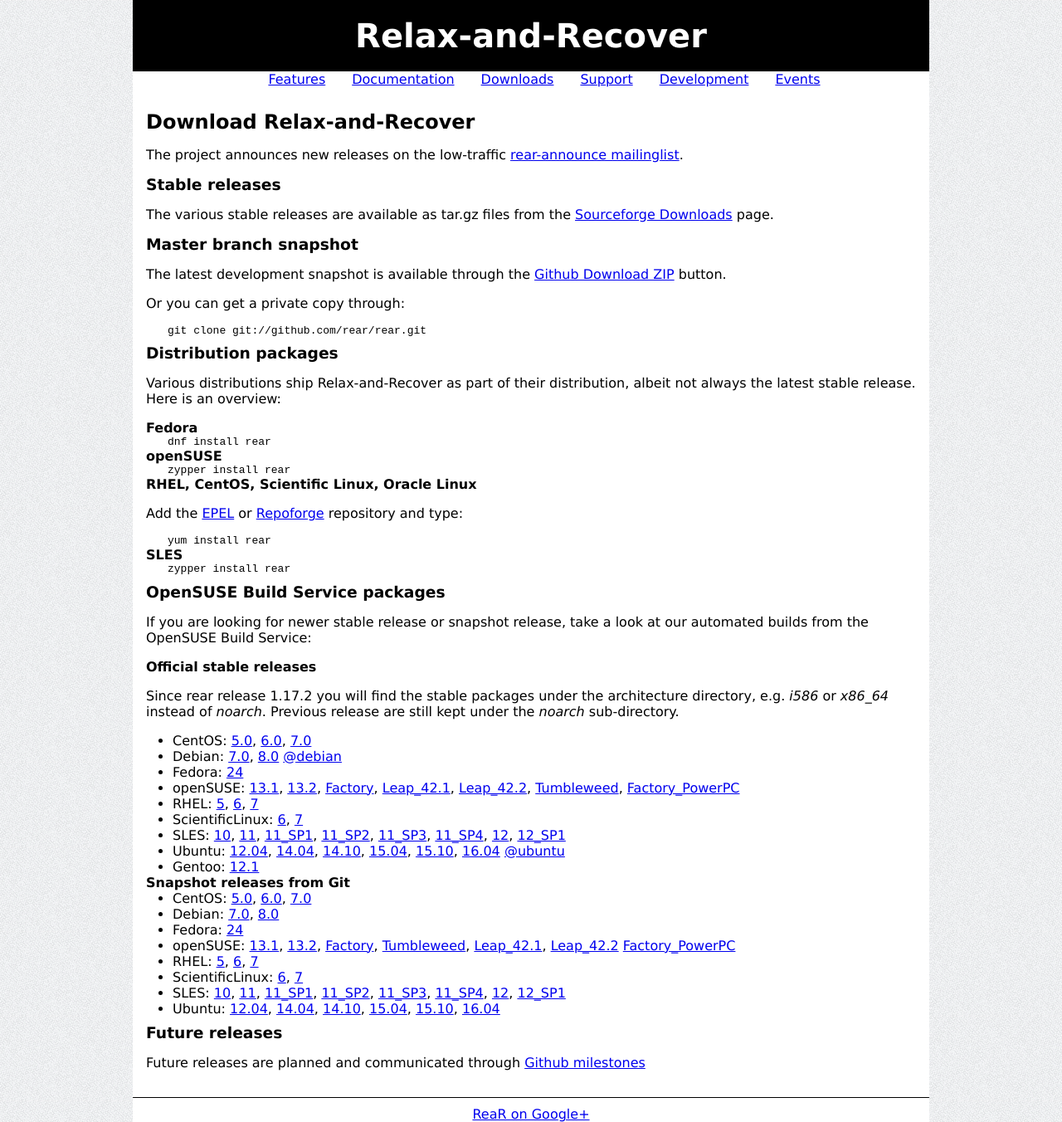
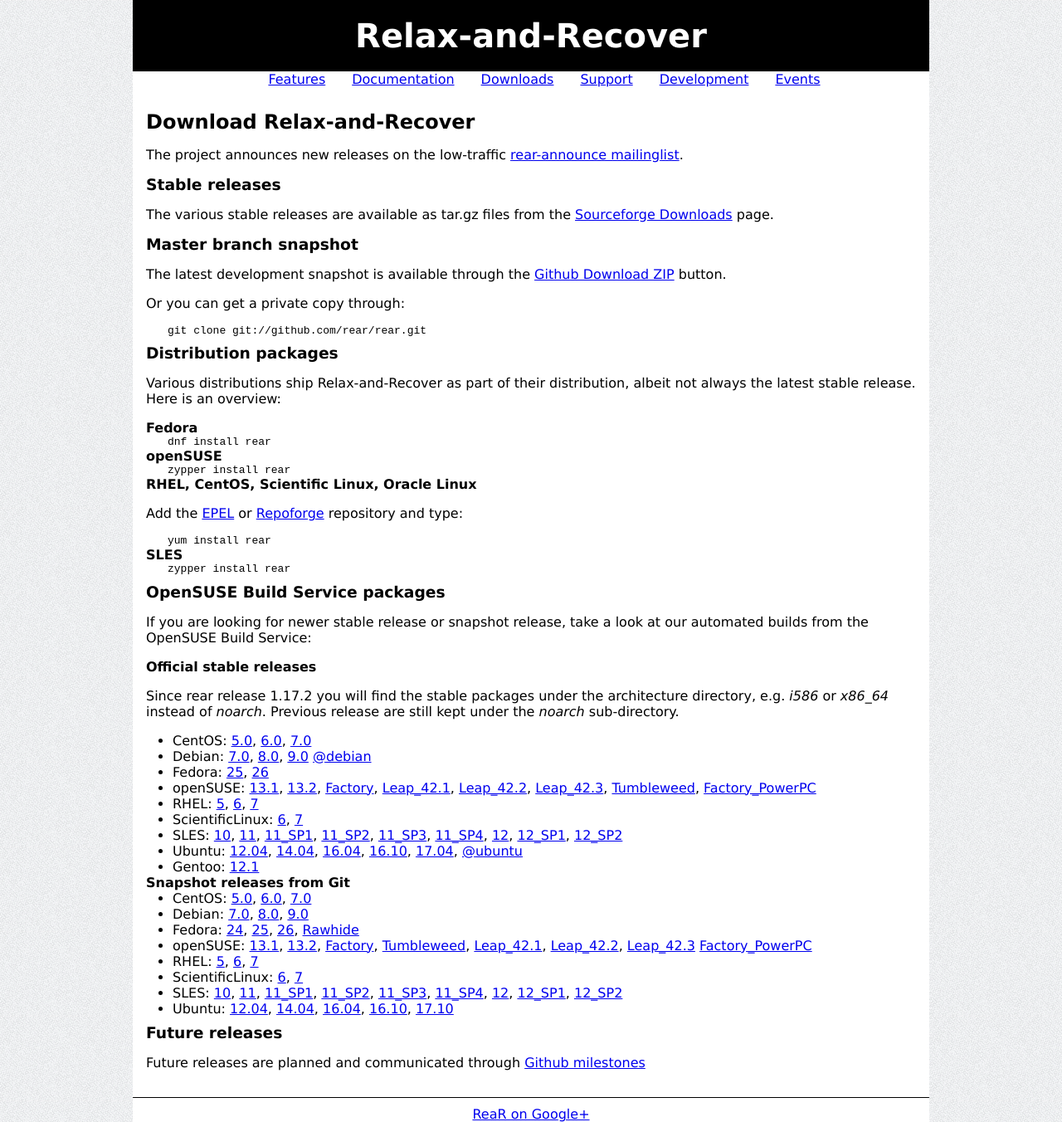
Before and after one commit to rear/rear.github.com, a Jekyll site: the page built from download/index.md, in a window 1280 px wide. Shown: the whole page at 83% size. Built offline with Jekyll 4.4.1, drawn with Linux system fonts in a browser that asks for light colours; comment, search, counter and statistics services are not loaded.

Commit message:
updated the download page

```diff
--- a/download/index.md
+++ b/download/index.md
@@ -57,16 +57,19 @@
     [7.0](http://download.opensuse.org/repositories/Archiving:/Backup:/Rear/CentOS_7/)
  * Debian:
     [7.0](http://download.opensuse.org/repositories/Archiving:/Backup:/Rear/Debian_7.0/),
-    [8.0](http://download.opensuse.org/repositories/Archiving:/Backup:/Rear/Debian_8.0/)
+    [8.0](http://download.opensuse.org/repositories/Archiving:/Backup:/Rear/Debian_8.0/),
+    [9.0](http://download.opensuse.org/repositories/Archiving:/Backup:/Rear/Debian_9.0/)
     [@debian](https://tracker.debian.org/pkg/rear)
  * Fedora:
-    [24](http://download.opensuse.org/repositories/Archiving:/Backup:/Rear/Fedora_24/)
+    [25](http://download.opensuse.org/repositories/Archiving:/Backup:/Rear/Fedora_25/),
+    [26](http://download.opensuse.org/repositories/Archiving:/Backup:/Rear/Fedora_26/)
  * openSUSE:
     [13.1](http://download.opensuse.org/repositories/Archiving:/Backup:/Rear/openSUSE_13.1/),
     [13.2](http://download.opensuse.org/repositories/Archiving:/Backup:/Rear/openSUSE_13.2/),
     [Factory](http://download.opensuse.org/repositories/Archiving:/Backup:/Rear/openSUSE_Factory/),
     [Leap_42.1](http://download.opensuse.org/repositories/Archiving:/Backup:/Rear/openSUSE_Leap_42.1/),
     [Leap_42.2](http://download.opensuse.org/repositories/Archiving:/Backup:/Rear/openSUSE_Leap_42.2/),
+    [Leap_42.3](http://download.opensuse.org/repositories/Archiving:/Backup:/Rear/openSUSE_Leap_42.3/),
     [Tumbleweed](http://download.opensuse.org/repositories/Archiving:/Backup:/Rear/openSUSE_Tumbleweed/),
     [Factory_PowerPC](http://download.opensuse.org/repositories/Archiving:/Backup:/Rear:/Snapshot/openSUSE_Factory_PowerPC/)
  * RHEL:
@@ -84,14 +87,14 @@
     [11_SP3](http://download.opensuse.org/repositories/Archiving:/Backup:/Rear/SLE_11_SP3/),
     [11_SP4](http://download.opensuse.org/repositories/Archiving:/Backup:/Rear/SLE_11_SP4/),
     [12](http://download.opensuse.org/repositories/Archiving:/Backup:/Rear/SLE_12/),
-    [12_SP1](http://download.opensuse.org/repositories/Archiving:/Backup:/Rear/SLE_12_SP1/)
+    [12_SP1](http://download.opensuse.org/repositories/Archiving:/Backup:/Rear/SLE_12_SP1/),
+    [12_SP2](http://download.opensuse.org/repositories/Archiving:/Backup:/Rear/SLE_12_SP2/)
  * Ubuntu:
     [12.04](http://download.opensuse.org/repositories/Archiving:/Backup:/Rear/xUbuntu_12.04/),
     [14.04](http://download.opensuse.org/repositories/Archiving:/Backup:/Rear/xUbuntu_14.04/),
-    [14.10](http://download.opensuse.org/repositories/Archiving:/Backup:/Rear/xUbuntu_14.10/),
-    [15.04](http://download.opensuse.org/repositories/Archiving:/Backup:/Rear/xUbuntu_15.04/),
-    [15.10](http://download.opensuse.org/repositories/Archiving:/Backup:/Rear/xUbuntu_15.10/),
-    [16.04](http://download.opensuse.org/repositories/Archiving:/Backup:/Rear/xUbuntu_16.04/)
+    [16.04](http://download.opensuse.org/repositories/Archiving:/Backup:/Rear/xUbuntu_16.04/),
+    [16.10](http://download.opensuse.org/repositories/Archiving:/Backup:/Rear/xUbuntu_16.10/),
+    [17.04](http://download.opensuse.org/repositories/Archiving:/Backup:/Rear/xUbuntu_17.04/),
     [@ubuntu](https://launchpad.net/ubuntu/+source/rear)
  * Gentoo:
     [12.1](https://packages.gentoo.org/package/app-backup/rear)
@@ -104,16 +107,21 @@
     [7.0](http://download.opensuse.org/repositories/Archiving:/Backup:/Rear:/Snapshot/CentOS_7/)
  * Debian:
     [7.0](http://download.opensuse.org/repositories/Archiving:/Backup:/Rear:/Snapshot/Debian_7.0/amd64/),
-    [8.0](http://download.opensuse.org/repositories/Archiving:/Backup:/Rear:/Snapshot/Debian_8.0/amd64/)
+    [8.0](http://download.opensuse.org/repositories/Archiving:/Backup:/Rear:/Snapshot/Debian_8.0/amd64/),
+    [9.0](http://download.opensuse.org/repositories/Archiving:/Backup:/Rear:/Snapshot/Debian_9.0/amd64/)
  * Fedora:
-    [24](http://download.opensuse.org/repositories/Archiving:/Backup:/Rear:/Snapshot/Fedora_24/)
+    [24](http://download.opensuse.org/repositories/Archiving:/Backup:/Rear:/Snapshot/Fedora_24/),
+    [25](http://download.opensuse.org/repositories/Archiving:/Backup:/Rear:/Snapshot/Fedora_25/),
+    [26](http://download.opensuse.org/repositories/Archiving:/Backup:/Rear:/Snapshot/Fedora_26/),
+    [Rawhide](http://download.opensuse.org/repositories/Archiving:/Backup:/Rear:/Snapshot/Fedora_Rawhide/)
  * openSUSE:
     [13.1](http://download.opensuse.org/repositories/Archiving:/Backup:/Rear:/Snapshot/openSUSE_13.1/),
     [13.2](http://download.opensuse.org/repositories/Archiving:/Backup:/Rear:/Snapshot/openSUSE_13.2/),
     [Factory](http://download.opensuse.org/repositories/Archiving:/Backup:/Rear:/Snapshot/openSUSE_Factory/),
     [Tumbleweed](http://download.opensuse.org/repositories/Archiving:/Backup:/Rear:/Snapshot/openSUSE_Tumbleweed/),
     [Leap_42.1](http://download.opensuse.org/repositories/Archiving:/Backup:/Rear:/Snapshot/openSUSE_Leap_42.1/),
-    [Leap_42.2](http://download.opensuse.org/repositories/Archiving:/Backup:/Rear:/Snapshot/openSUSE_Leap_42.2/)
+    [Leap_42.2](http://download.opensuse.org/repositories/Archiving:/Backup:/Rear:/Snapshot/openSUSE_Leap_42.2/),
+    [Leap_42.3](http://download.opensuse.org/repositories/Archiving:/Backup:/Rear:/Snapshot/openSUSE_Leap_42.3/)
     [Factory_PowerPC](http://download.opensuse.org/repositories/Archiving:/Backup:/Rear:/Snapshot/openSUSE_Factory_PowerPC/)
  * RHEL:
     [5](http://download.opensuse.org/repositories/Archiving:/Backup:/Rear:/Snapshot/RedHat_RHEL-5/),
@@ -130,14 +138,14 @@
     [11_SP3](http://download.opensuse.org/repositories/Archiving:/Backup:/Rear:/Snapshot/SLE_11_SP3/),
     [11_SP4](http://download.opensuse.org/repositories/Archiving:/Backup:/Rear:/Snapshot/SLE_11_SP4/),
     [12](http://download.opensuse.org/repositories/Archiving:/Backup:/Rear:/Snapshot/SLE_12/),
-    [12_SP1](http://download.opensuse.org/repositories/Archiving:/Backup:/Rear:/Snapshot/SLE_12_SP1/)
+    [12_SP1](http://download.opensuse.org/repositories/Archiving:/Backup:/Rear:/Snapshot/SLE_12_SP1/),
+    [12_SP2](http://download.opensuse.org/repositories/Archiving:/Backup:/Rear:/Snapshot/SLE_12_SP2/)
  * Ubuntu:
     [12.04](http://download.opensuse.org/repositories/Archiving:/Backup:/Rear:/Snapshot/xUbuntu_12.04/amd64/),
     [14.04](http://download.opensuse.org/repositories/Archiving:/Backup:/Rear:/Snapshot/xUbuntu_14.04/amd64/),
-    [14.10](http://download.opensuse.org/repositories/Archiving:/Backup:/Rear:/Snapshot/xUbuntu_14.10/amd64/),
-    [15.04](http://download.opensuse.org/repositories/Archiving:/Backup:/Rear:/Snapshot/xUbuntu_15.04/amd64/),
-    [15.10](http://download.opensuse.org/repositories/Archiving:/Backup:/Rear:/Snapshot/xUbuntu_15.10/amd64/),
-    [16.04](http://download.opensuse.org/repositories/Archiving:/Backup:/Rear:/Snapshot/xUbuntu_16.04/amd64/)
+    [16.04](http://download.opensuse.org/repositories/Archiving:/Backup:/Rear:/Snapshot/xUbuntu_16.04/amd64/),
+    [16.10](http://download.opensuse.org/repositories/Archiving:/Backup:/Rear:/Snapshot/xUbuntu_16.10/amd64/),
+    [17.10](http://download.opensuse.org/repositories/Archiving:/Backup:/Rear:/Snapshot/xUbuntu_17.04/amd64/)
 
 
 ### Future releases
```
